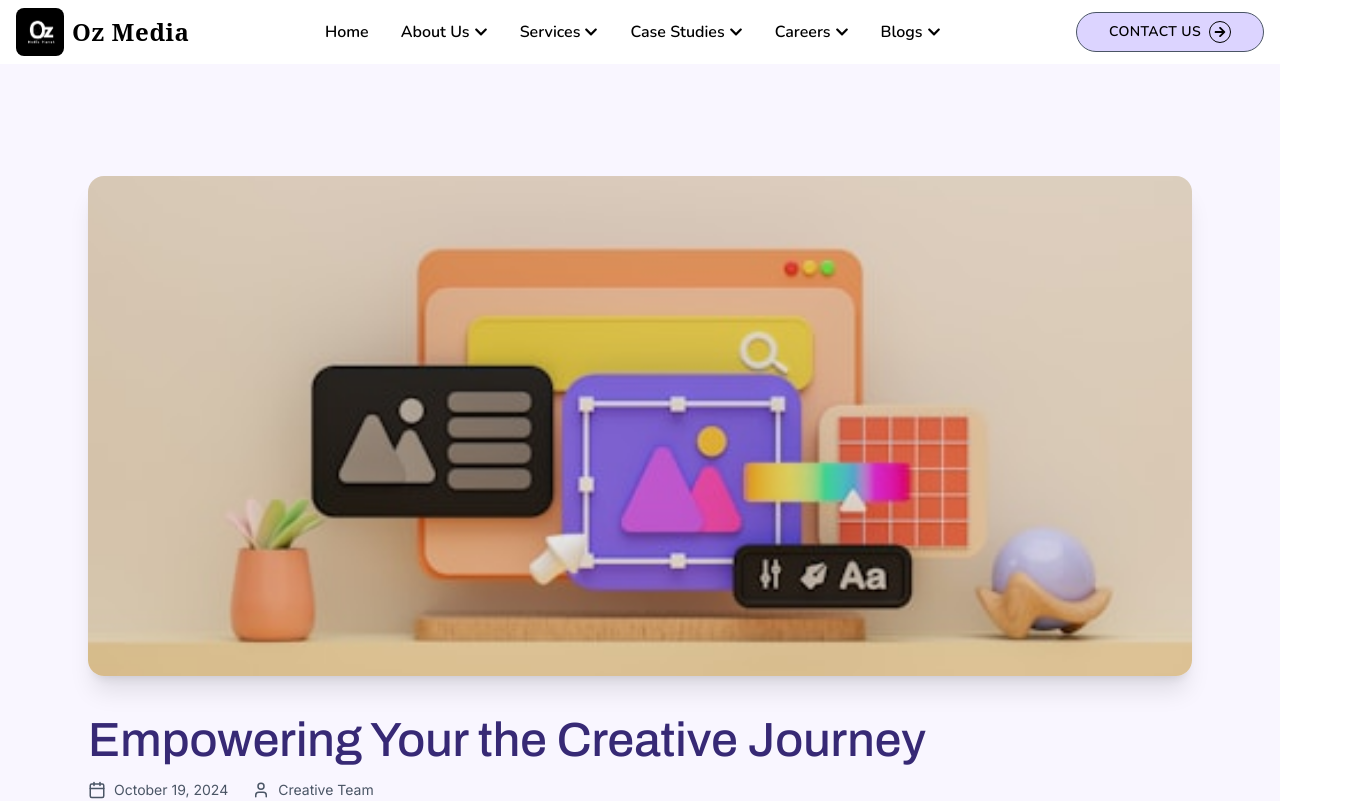
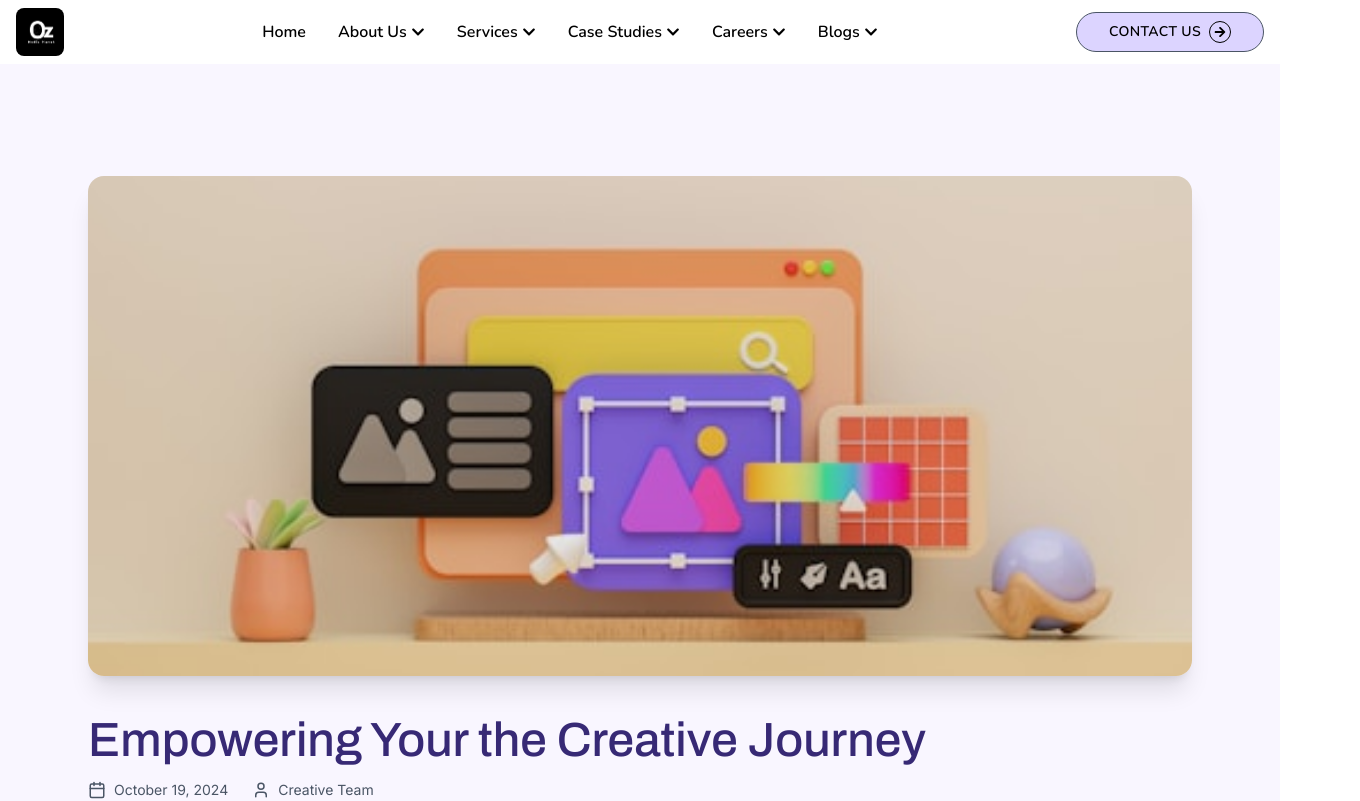
Before and after one commit to Suryansh9331/Official_OzMP_web, a React (Vite) app: page /blogs/blog-article-5 in a window 1280 px wide. Shown: the top 801 px of the page, 1360 px wide, since content can reach past the window. Built offline with nearby package versions, Linux system fonts and the light colour scheme; a web font is replaced by a local one.

Commit message:
unnecessory code removed

```diff
--- a/src/Component/Navbar.jsx
+++ b/src/Component/Navbar.jsx
@@ -1752,9 +1752,7 @@ export default function Navbar() {
               alt="Logo"
               className="md:h-12 md:w-12 h-8 w-8 rounded-lg bg-black"
             />
-            <span className="md:text-2xl text-xl  text-black font-['serif'] font-extrabold tracking-wide">
-              Oz Media
-            </span>
+
           </div>
         </Link>
 
--- a/src/Pages/Blog/BlogsPages/Blog5.jsx
+++ b/src/Pages/Blog/BlogsPages/Blog5.jsx
@@ -192,7 +192,6 @@ const Blog5 = () => {
             </button>
           </Link>
 
-
           {/* Contact Us Button */}
           <Link to="/contact-us">
             <button className="px-6 py-2  cursor-pointer bg-[#DBD2FF] text-black font-semibold rounded-full font-[Poppins] hover:scale-105 transition">
```
Also changed, not shown: src/Pages/Team/MemeberCard.jsx (+1 -10 lines). Lines whose indentation alone changed are shown as unchanged.
